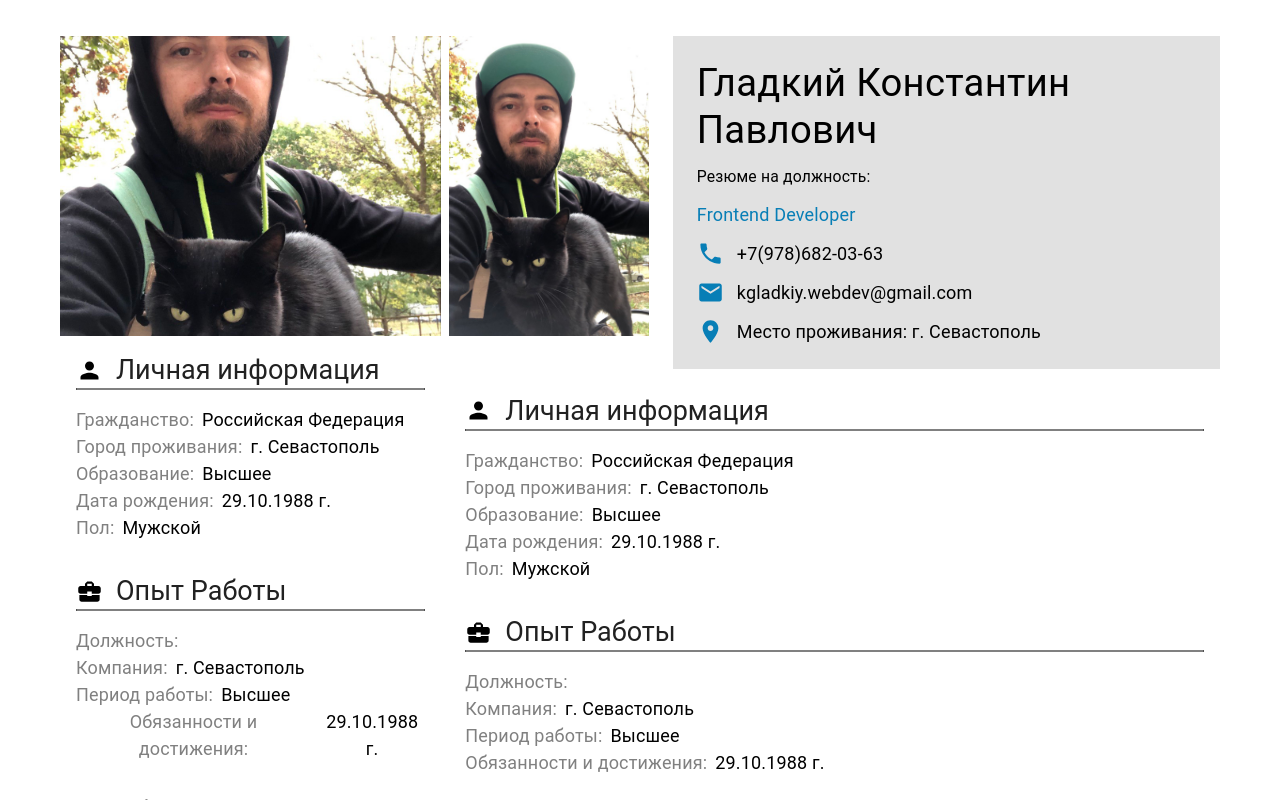
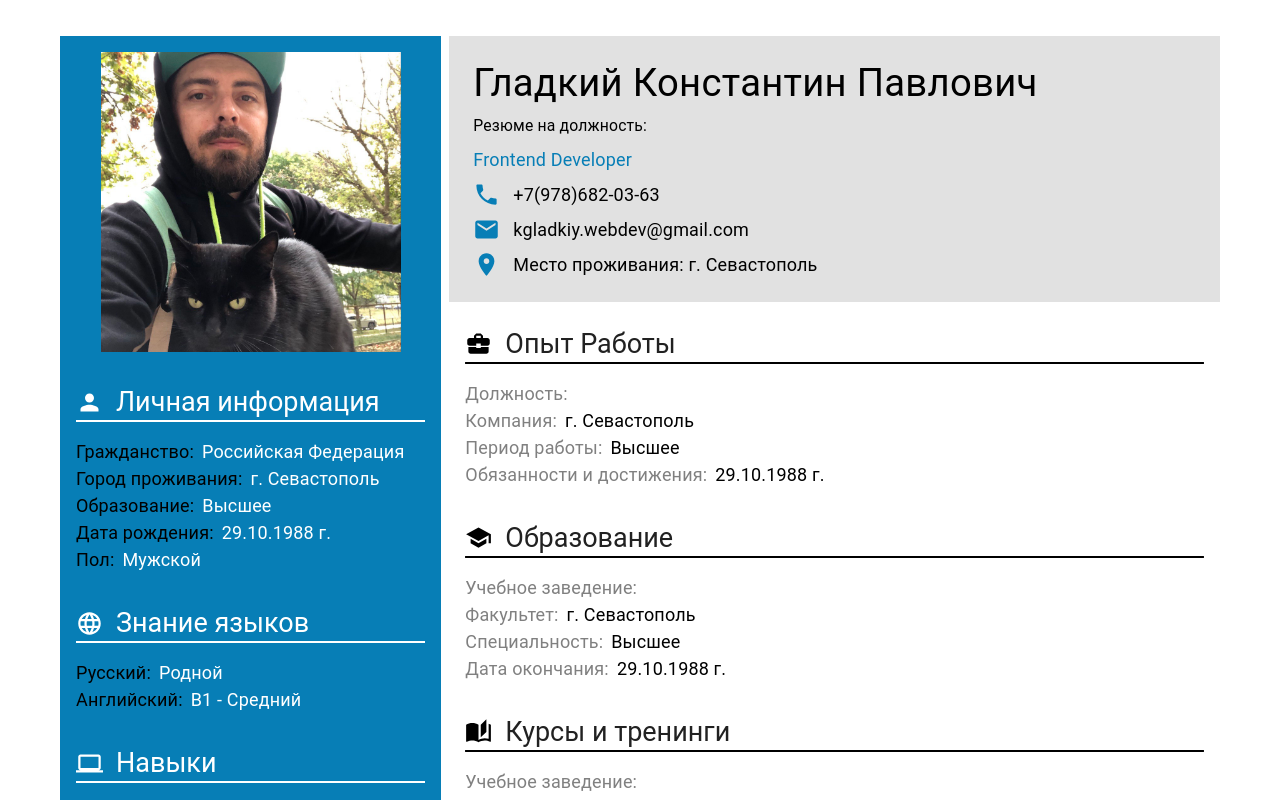
Before and after one commit to Dexmor096/my-cv, a React (Vite) app: page / in a window 1280 px wide. Shown: the top 800 px of the page. Built offline with nearby package versions, Linux system fonts and the light colour scheme.

Commit message:
feat: add sideBar component

```diff
--- a/src/components/Contacts.tsx
+++ b/src/components/Contacts.tsx
@@ -5,7 +5,7 @@ import { headeritems } from './constants/headeritems';
 export const Contacts: React.FC = () => {
 	return (
 		<Stack
-			spacing={1.5} sx={{
+			spacing={1} sx={{
 				textAlign: 'start',
 				backgroundColor: '#e1e1e1',
 				color: '#000',
--- a/src/components/Header.tsx
+++ /dev/null
@@ -1,15 +0,0 @@
-import React from 'react';
-import { Stack } from '@mui/material'
-import { Photo } from './Photo'
-import { Contacts } from './Contacts'
-
-const Header: React.FC = () => {
-	return (
-    <Stack spacing={3} direction="row">
-      <Photo />
-      <Contacts />
-    </Stack>
-	)
-}
-
-export default Header;
--- a/src/components/Info.tsx
+++ b/src/components/Info.tsx
@@ -1,27 +1,26 @@
-import { Divider, ListItemIcon, Stack, Typography } from '@mui/material';
+import { Stack, Typography } from '@mui/material';
 import { Iinfo } from './constants/information';
+import { Title } from './Title'
 
-interface IinfoProps {
+export interface IinfoProps {
 	title: string,
 	icon: React.ReactElement,
-	id: number,
-	info: Iinfo[],
+	side?: boolean,
+	id?: number,
+	info?: Iinfo[],
 }
 
 export const Info: React.FC<IinfoProps> = (props) => {
-	const {title, icon, id, info} = props;
-	return (<Stack key={id} sx={{p: 2}}>
-		<Typography component='span' variant='h5' sx={{display: 'flex', alignItems: 'center'}}>
-			<ListItemIcon sx={{ minWidth:'40px', color: '#000000'}}>{icon}</ListItemIcon>
-			{title}
-		</Typography>
-		<Divider sx={{mb: 2, border: 1, borderBlockColor: '#808080'}}/>
+	const {title, icon, id, info, side} = props;
+	return (
+	<Stack key={id} sx={{p: 2}}>
+		<Title title={title} icon={icon} color={side ? '#fff' : '#000000'}/>
 		{
-			info.map((el, index) => {
-						return <Stack spacing={1} direction='row' key={index}>
-							<Typography sx={{ color: '#808080' }}>{el.subtitle}:</Typography>
-							<Typography sx={{ color: '#000000' }}>{el.description}</Typography>
-						</Stack>
+			info?.map((el, index) => {
+				return <Stack spacing={1} direction='row' key={index}>
+						<Typography sx={{ color: side ? '#000000' : '#808080' }}>{el.subtitle}{el.subtitle === '-' ? ' ': ':'}</Typography>
+						<Typography sx={{ color: side ? '#fff' : '#000000' }}>{el.description}</Typography>
+					</Stack>
 			})
 		}
 		</Stack>
--- a/src/components/MainContent.tsx
+++ b/src/components/MainContent.tsx
@@ -5,9 +5,12 @@ import { information } from './constants/information';
 const MainContent: React.FC = () => {
 	return (
 		<Stack>
-			{information.map((element, index) => (
-				<Info key={index} {...element}/>
-			))}
+			{information.map((element, index) => {
+				if(!element.side) {
+					return <Info key={index} {...element}/>
+				}
+			}
+					)}
 		</Stack>
 	)
 }
--- a/src/components/Photo.tsx
+++ b/src/components/Photo.tsx
@@ -3,9 +3,13 @@ import { Box } from '@mui/system'
 
 export const Photo: React.FC = () => {
 	return (
-		<Box>
+		<Box sx={{display: "flex", justifyContent: "center"}}>
 			<CardMedia
-				sx={{ height: 300 }}
+				sx={{
+					maxHeight: 300,
+					maxWidth: 300,
+					p: 2
+				}}
 				title="my photo"
 				component="img"
 				image="./src/assets/photo.jpg" />
--- a/src/components/ProfSkills.tsx
+++ b/src/components/ProfSkills.tsx
@@ -1,13 +1,17 @@
-import { Info } from './Info'
+import { Info } from './Info';
 
 import { information } from './constants/information';
+import { Box } from '@mui/material'
 
 export const ProfSkills = () => {
 	return (
-		<>
-			{information.map((element, index) => (
-				<Info key={index} {...element}/>
-			))}
-		</>
+		<Box sx={{color: '#ffffff'}}>
+			{information.map((element, index) => {
+				if(element.side) {
+					return <Info key={index} {...element}/>
+				}
+			}
+			)}
+		</Box>
 	)
 }
--- a/src/components/SideBar.tsx
+++ b/src/components/SideBar.tsx
@@ -4,8 +4,8 @@ import { ProfSkills } from './ProfSkills';
 
 export const SideBar = () => {
 	return (
-		<Stack>
-			<Photo/>
+		<Stack sx={{backgroundColor: "#077eb6"}}>
+			<Photo />
 			<ProfSkills />
 		</Stack>
 	)
--- /dev/null
+++ b/src/components/Title.tsx
@@ -0,0 +1,19 @@
+import { Divider, ListItemIcon, Typography } from '@mui/material';
+
+type TitleProps = {
+	icon: React.ReactElement,
+	title: string,
+	color: string
+}
+export const Title: React.FC<TitleProps> = (props) => {
+	const {icon, title, color} = props;
+	return (
+		<>
+			<Typography component='span' variant='h5' sx={{display: 'flex', alignItems: 'center'}}>
+				<ListItemIcon sx={{ minWidth:'40px', color: color}}>{icon}</ListItemIcon>
+			{title}
+		</Typography>
+		<Divider sx={{mb: 2, border: 1, borderBlockColor: color}}/>
+		</>
+	)
+}
--- a/src/components/constants/information.tsx
+++ b/src/components/constants/information.tsx
@@ -4,6 +4,8 @@ import BusinessCenterIcon from '@mui/icons-material/BusinessCenter';
 import SchoolIcon from '@mui/icons-material/School';
 import AutoStoriesIcon from '@mui/icons-material/AutoStories';
 import InfoIcon from '@mui/icons-material/Info';
+import ComputerIcon from '@mui/icons-material/Computer';
+import LanguageIcon from '@mui/icons-material/Language';
 
 
 export interface Iinfo {
@@ -13,6 +15,7 @@ export interface Iinfo {
 interface Iinformation {
 	id: number,
 	icon: React.ReactElement,
+	side?: boolean,
 	title: string,
 	info: Iinfo[],
 }
@@ -20,6 +23,7 @@ export const information :Iinformation[] = [
 	{
 		id: 0,
 		icon: <PersonIcon />,
+		side: true,
 		title: 'Личная информация',
 		info: [
 			{
@@ -91,7 +95,7 @@ export const information :Iinformation[] = [
 		],
 	},
 	{
-		id: 2,
+		id: 3,
 		icon: <AutoStoriesIcon />,
 		title: 'Курсы и тренинги',
 		info: [
@@ -114,7 +118,7 @@ export const information :Iinformation[] = [
 		],
 	},
 	{
-		id: 2,
+		id: 4,
 		icon: <InfoIcon />,
 		title: 'Обо мне',
 		info: [
@@ -135,5 +139,53 @@ export const information :Iinformation[] = [
 				description: '29.10.1988 г.',
 			},
 		],
+	},
+	{
+		id: 5,
+		icon: <LanguageIcon />,
+		side: true,
+		title: 'Знание языков',
+		info: [
+			{
+				subtitle: 'Русский',
+				description: 'Родной',
+			},
+			{
+				subtitle: 'Английский',
+				description: 'B1 - Средний',
+			}
+		],
+	},
+	{
+		id: 5,
+		icon: <ComputerIcon />,
+		side: true,
+		title: 'Навыки',
+		info: [
+			{
+				subtitle: '-',
+				description: 'Родной',
+			},
+			{
+				subtitle: '-',
+				description: 'B1 - Средний',
+			},
+			{
+				subtitle: '-',
+				description: 'Родной',
+			},
+			{
+				subtitle: '-',
+				description: 'Родной',
+			},
+			{
+				subtitle: '-',
+				description: 'Родной',
+			},
+			{
+				subtitle: '-',
+				description: 'Родной',
+			},
+		],
 	}
 ]
--- a/src/index.css
+++ b/src/index.css
@@ -21,3 +21,6 @@ body {
   min-width: 320px;
   min-height: 100vh;
 }
+a {
+  color: #858585
+}
--- a/src/pages/MainPage.tsx
+++ b/src/pages/MainPage.tsx
@@ -1,9 +1,9 @@
 import * as React from 'react';
 import Container from '@mui/material/Container';
-import Header from '../components/Header'
-import MainContent from '../components/MainContent'
-import { SideBar } from '../components/SideBar'
-import { Grid } from '@mui/material'
+import MainContent from '../components/MainContent';
+import { SideBar } from '../components/SideBar';
+import { Grid } from '@mui/material';
+import { Contacts } from '../components/Contacts';
 
 export const MainPage: React.FC = () => {
 	return (
@@ -14,7 +14,7 @@ export const MainPage: React.FC = () => {
 					</Grid>
 					<Grid item container spacing={1} xs={8}>
 						<Grid item xs={12}>
-							<Header />
+							<Contacts />
 						</Grid>
 						<Grid item xs={12}>
 							<MainContent />
```
